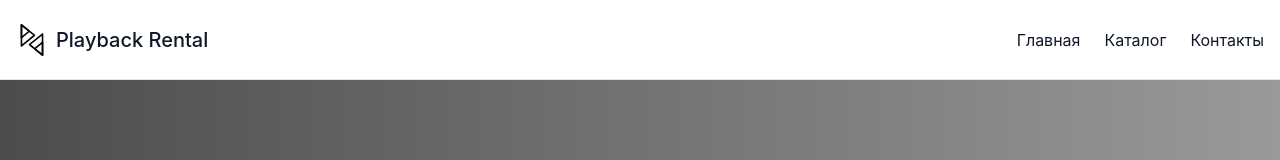
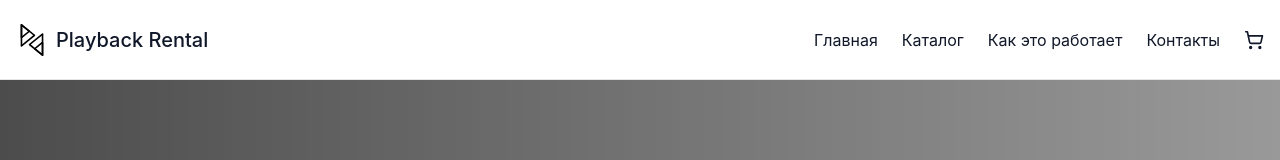
Before and after one commit to hemypo/playback-rental, a React (Vite) app: page / in a window 1280 px wide. Shown: the top 160 px of the page. Built offline with nearby package versions, Linux system fonts and the light colour scheme; no server answers; the database is empty.

Commit message:
Add cart and "How it works" to navbar
Adds cart icon and "How it works" link to the navigation bar.

```diff
--- a/src/components/Navbar.tsx
+++ b/src/components/Navbar.tsx
@@ -1,3 +1,4 @@
+
 
 import React, { useState } from 'react';
 import { Link } from 'react-router-dom';
@@ -6,18 +7,23 @@ import { useLocation } from 'react-router-dom';
 import { useEffect } from 'react';
 import { Sheet, SheetContent, SheetDescription, SheetHeader, SheetTitle, SheetTrigger } from "@/components/ui/sheet";
 import { Button } from '@/components/ui/button';
-import { Menu } from 'lucide-react';
+import { Menu, ShoppingCart } from 'lucide-react';
 import { Avatar, AvatarFallback, AvatarImage } from "@/components/ui/avatar";
+import { useCartContext } from '@/hooks/useCart';
+
 export const Navbar = () => {
   const {
     user,
     signOut
   } = useAuth();
+  const { cartCount } = useCartContext();
   const location = useLocation();
   const [isCatalogPage, setIsCatalogPage] = useState(false);
+
   useEffect(() => {
     setIsCatalogPage(location.pathname === '/catalog');
   }, [location]);
+
   return <nav className="bg-white border-b border-border sticky top-0 z-50 h-20">
       <div className="container mx-auto px-4 h-full">
         <div className="flex items-center justify-between h-full">
@@ -33,9 +39,22 @@ export const Navbar = () => {
             <Link to="/catalog" className="hover:text-primary transition-colors duration-200">
               Каталог
             </Link>
+            <Link to="/how-it-works" className="hover:text-primary transition-colors duration-200">
+              Как это работает
+            </Link>
             <Link to="/contact" className="hover:text-primary transition-colors duration-200">
               Контакты
             </Link>
+
+            <Link to="/checkout" className="relative hover:text-primary transition-colors duration-200">
+              <ShoppingCart className="h-5 w-5" />
+              {cartCount > 0 && (
+                <span className="absolute -top-2 -right-2 bg-primary text-white text-xs rounded-full h-5 w-5 flex items-center justify-center font-medium">
+                  {cartCount}
+                </span>
+              )}
+            </Link>
+
             {user && <div className="flex items-center space-x-4">
                 <Link to="/profile">
                   <Avatar className="h-8 w-8">
@@ -67,9 +86,23 @@ export const Navbar = () => {
                 <Link to="/catalog" className="hover:text-primary transition-colors duration-200">
                   Каталог
                 </Link>
+                <Link to="/how-it-works" className="hover:text-primary transition-colors duration-200">
+                  Как это работает
+                </Link>
                 <Link to="/contact" className="hover:text-primary transition-colors duration-200">
                   Контакты
                 </Link>
+
+                <Link to="/checkout" className="flex items-center gap-2 hover:text-primary transition-colors duration-200">
+                  <ShoppingCart className="h-4 w-4" />
+                  Корзина
+                  {cartCount > 0 && (
+                    <span className="bg-primary text-white text-xs rounded-full h-5 w-5 flex items-center justify-center font-medium">
+                      {cartCount}
+                    </span>
+                  )}
+                </Link>
+
                 {user && <div className="flex flex-col space-y-4">
                     <Link to="/profile">
                       Профиль
```
